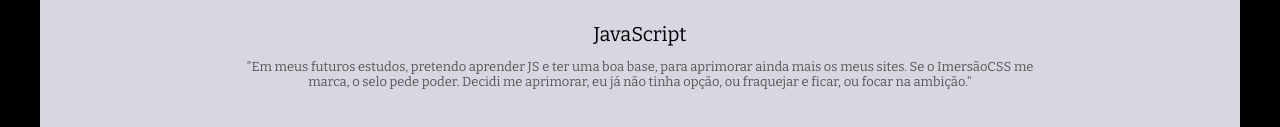
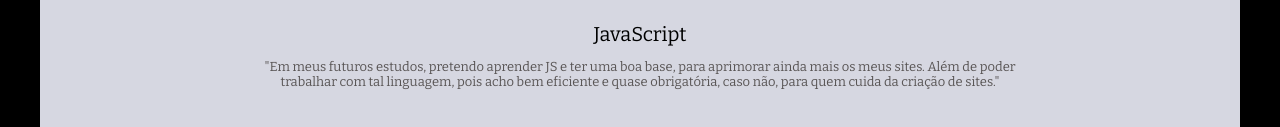
Before and after one commit to Gabriel0112001/Site-Pessoal-Finalizado, a plain HTML site: page index.html in a window 1280 px wide. Shown: the part 1916-2043 px from the top of the page. Drawn offline with nearby package versions, Linux system fonts and the light colour scheme; a web font is replaced by a local one.

Commit message:
Update index.html

```diff
--- a/index.html
+++ b/index.html
@@ -80,7 +80,7 @@
 				<img class="img-portfolio" src="./img/ecommerce.jpg" alt="Ecommerce">
 				<figcaption>JavaScript</figcaption>
 				<p>
-					"Em meus futuros estudos, pretendo aprender JS e ter uma boa base, para aprimorar ainda mais os meus sites. Se o ImersãoCSS me marca, o selo pede poder. Decidi me aprimorar, eu já não tinha opção, ou fraquejar e ficar, ou focar na ambição."
+					"Em meus futuros estudos, pretendo aprender JS e ter uma boa base, para aprimorar ainda mais os meus sites. Além de poder trabalhar com tal linguagem, pois acho bem eficiente e quase obrigatória, caso não, para quem cuida da criação de sites."
 				</p>
 			</figure>
 			<figure>
```
